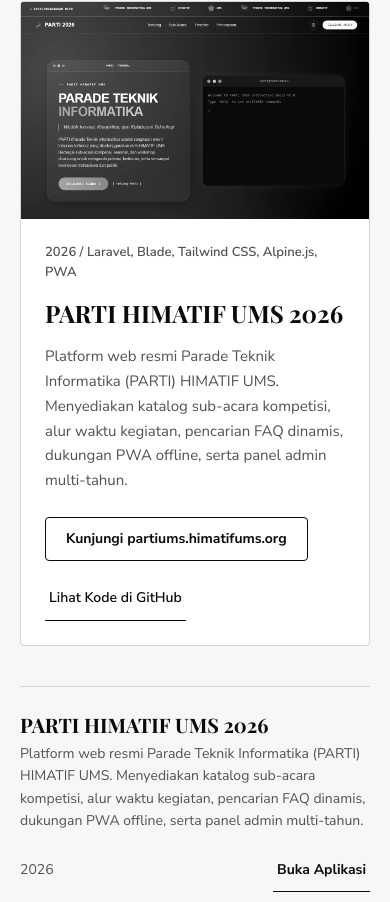
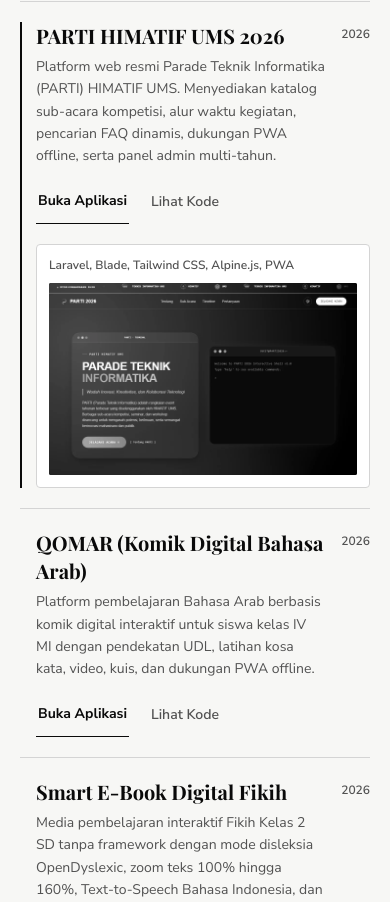
Before and after one commit to Atnan49/Portofolio, a React (Vite) app: page / in a window 390 px wide. Shown: the part 2162-3064 px from the top of the page. Built offline with nearby package versions, Linux system fonts and the light colour scheme; a web font is replaced by a local one.

Commit message:
fix: keep desktop project preview sticky beside list and show inline preview on mobile

```diff
--- a/src/components/WorkSection.tsx
+++ b/src/components/WorkSection.tsx
@@ -11,12 +11,21 @@ export function WorkSection() {
   const activeProject =
     SELECTED_PROJECTS.find((item) => item.id === activeId) ?? SELECTED_PROJECTS[0];
 
+  const handlePointerPreview = (id: string) => {
+    if (
+      typeof window !== "undefined" &&
+      window.matchMedia?.("(hover: hover)").matches
+    ) {
+      setActiveId(id);
+    }
+  };
+
   return (
     <section
       id="karya"
       className="bg-[#F7F7F5] text-[#0A0A0A] dark:bg-[#0A0A0A] dark:text-[#FAFAFA]"
     >
-      <div className="mx-auto flex max-w-[1440px] flex-col gap-10 px-5 py-16 md:px-10 md:py-20 lg:gap-12 lg:px-20 lg:py-24">
+      <div className="mx-auto flex max-w-[1440px] flex-col gap-10 px-5 pt-16 pb-16 md:px-10 md:pt-20 md:pb-20 lg:gap-12 lg:px-20 lg:pt-24 lg:pb-10">
         <div className="flex flex-col justify-between gap-2 sm:flex-row sm:items-end">
           <h2 className="font-serif text-3xl font-bold md:text-4xl">
             Karya Pilihan
@@ -26,8 +35,122 @@ export function WorkSection() {
           </p>
         </div>
 
-        <div className="grid grid-cols-1 overflow-hidden rounded border border-[#D4D4D4] bg-[#FFFFFF] lg:grid-cols-12 dark:border-[#262626] dark:bg-[#141414]">
-          <div className="relative aspect-[16/10] w-full overflow-hidden bg-[#141414] lg:col-span-6 lg:aspect-auto lg:min-h-[380px]">
+        <div className="grid grid-cols-1 gap-10 lg:grid-cols-12 lg:items-start lg:gap-12">
+          <div className="lg:col-span-6 lg:pb-24">
+            <ul
+              aria-label="Daftar proyek"
+              className="divide-y divide-[#D4D4D4] border-y border-[#D4D4D4] dark:divide-[#262626] dark:border-[#262626]"
+            >
+            {SELECTED_PROJECTS.map((project) => {
+              const isActive = project.id === activeProject.id;
+
+              return (
+                <li
+                  key={project.id}
+                  onMouseEnter={() => handlePointerPreview(project.id)}
+                  className="relative py-5 md:py-7"
+                >
+                  {isActive ? (
+                    <motion.span
+                      layoutId="active-project-marker"
+                      aria-hidden="true"
+                      transition={{ type: "spring", stiffness: 320, damping: 30 }}
+                      className="absolute inset-y-5 left-0 w-0.5 bg-[#0A0A0A] dark:bg-[#FAFAFA]"
+                    />
+                  ) : null}
+
+                  <div className="flex flex-col gap-3 pl-4 md:pl-5">
+                    <div className="flex items-start justify-between gap-4">
+                      <button
+                        type="button"
+                        onClick={() => setActiveId(project.id)}
+                        aria-pressed={isActive}
+                        className="flex flex-1 flex-col gap-1.5 text-left transition-opacity hover:opacity-80"
+                      >
+                        <span className="font-serif text-xl font-bold text-[#0A0A0A] md:text-[1.375rem] dark:text-[#FAFAFA]">
+                          {project.title}
+                        </span>
+                        <span className="text-sm leading-[1.6] text-[#525252] dark:text-[#A3A3A3]">
+                          {project.summary}
+                        </span>
+                      </button>
+
+                      <span className="shrink-0 pt-1 text-xs font-semibold text-[#525252] dark:text-[#A3A3A3]">
+                        {project.year}
+                      </span>
+                    </div>
+
+                    <div className="flex flex-wrap items-center gap-5">
+                      <a
+                        href={project.liveUrl}
+                        target="_blank"
+                        rel="noopener noreferrer"
+                        className="inline-flex min-h-11 items-center border-b border-[#0A0A0A] px-0.5 text-sm font-bold text-[#0A0A0A] transition-opacity hover:opacity-75 dark:border-[#FAFAFA] dark:text-[#FAFAFA]"
+                      >
+                        Buka Aplikasi
+                      </a>
+
+                      {project.repoUrl ? (
+                        <a
+                          href={project.repoUrl}
+                          target="_blank"
+                          rel="noopener noreferrer"
+                          className="inline-flex min-h-11 items-center px-0.5 text-sm font-semibold text-[#525252] transition-colors hover:text-[#0A0A0A] dark:text-[#A3A3A3] dark:hover:text-[#FAFAFA]"
+                        >
+                          Lihat Kode
+                        </a>
+                      ) : null}
+                    </div>
+
+                    <AnimatePresence initial={false}>
+                      {isActive ? (
+                        <motion.div
+                          key={`${project.id}-mobile-preview`}
+                          initial={
+                            shouldReduceMotion
+                              ? false
+                              : { opacity: 0, height: 0 }
+                          }
+                          animate={{ opacity: 1, height: "auto" }}
+                          exit={
+                            shouldReduceMotion
+                              ? { opacity: 0 }
+                              : { opacity: 0, height: 0 }
+                          }
+                          transition={{ duration: 0.28, ease: EASE }}
+                          className="overflow-hidden lg:hidden"
+                        >
+                          <div className="mt-2 flex flex-col gap-2.5 rounded border border-[#D4D4D4] bg-[#FFFFFF] p-3 dark:border-[#262626] dark:bg-[#141414]">
+                            <p className="text-xs font-semibold text-[#525252] dark:text-[#A3A3A3]">
+                              {project.stack}
+                            </p>
+                            <div className="aspect-[16/10] w-full overflow-hidden rounded-[2px] bg-[#141414]">
+                              <img
+                                src={project.imageSrc}
+                                alt={project.imageAlt}
+                                width={1260}
+                                height={800}
+                                loading="lazy"
+                                decoding="async"
+                                className="block h-full w-full object-cover object-center"
+                              />
+                            </div>
+                          </div>
+                        </motion.div>
+                      ) : null}
+                    </AnimatePresence>
+                  </div>
+                </li>
+              );
+            })}
+            </ul>
+          </div>
+
+          <div
+            data-testid="desktop-project-preview"
+            className="hidden overflow-hidden rounded border border-[#D4D4D4] bg-[#FFFFFF] lg:sticky lg:top-24 lg:col-span-6 lg:flex lg:flex-col dark:border-[#262626] dark:bg-[#141414]"
+          >
+            <div className="relative aspect-[16/10] w-full overflow-hidden bg-[#141414]">
               <AnimatePresence mode="wait">
                 <motion.img
                   key={activeProject.id}
@@ -41,36 +164,34 @@ export function WorkSection() {
                     shouldReduceMotion ? { opacity: 0 } : { opacity: 0, scale: 1.02 }
                   }
                   animate={{ opacity: 1, scale: 1 }}
-                exit={shouldReduceMotion ? { opacity: 0 } : { opacity: 0, scale: 0.99 }}
-                transition={{ duration: 0.3, ease: EASE }}
-                className="block h-full w-full object-cover object-top transition-transform duration-500 ease-out hover:scale-[1.02]"
+                  exit={
+                    shouldReduceMotion ? { opacity: 0 } : { opacity: 0, scale: 0.99 }
+                  }
+                  transition={{ duration: 0.26, ease: EASE }}
+                  className="block h-full w-full object-cover object-center transition-transform duration-500 ease-out hover:scale-[1.02]"
                 />
               </AnimatePresence>
             </div>
 
-          <div className="flex flex-col justify-center p-6 md:p-10 lg:col-span-6 lg:p-12">
+            <div className="flex flex-col justify-center p-6 md:p-7">
               <AnimatePresence mode="wait">
                 <motion.div
                   key={activeProject.id}
-                initial={shouldReduceMotion ? { opacity: 0 } : { opacity: 0, y: 10 }}
+                  initial={shouldReduceMotion ? { opacity: 0 } : { opacity: 0, y: 8 }}
                   animate={{ opacity: 1, y: 0 }}
-                exit={shouldReduceMotion ? { opacity: 0 } : { opacity: 0, y: -8 }}
-                transition={{ duration: 0.26, ease: EASE }}
-                className="flex flex-col gap-4"
+                  exit={shouldReduceMotion ? { opacity: 0 } : { opacity: 0, y: -6 }}
+                  transition={{ duration: 0.22, ease: EASE }}
+                  className="flex flex-col gap-3"
                 >
                   <p className="text-[13px] font-semibold text-[#525252] dark:text-[#A3A3A3]">
                     {activeProject.year} / {activeProject.stack}
                   </p>
 
-                <h3 className="font-serif text-2xl leading-[1.25] font-bold text-[#0A0A0A] md:text-[1.875rem] dark:text-[#FAFAFA]">
+                  <h3 className="font-serif text-2xl leading-[1.25] font-bold text-[#0A0A0A] dark:text-[#FAFAFA]">
                     {activeProject.title}
                   </h3>
 
-                <p className="text-[15px] leading-[1.65] text-[#525252] dark:text-[#A3A3A3]">
-                  {activeProject.summary}
-                </p>
-
-                <div className="flex flex-wrap items-center gap-4 pt-2">
+                  <div className="flex flex-wrap items-center gap-4 pt-1">
                     <motion.a
                       href={activeProject.liveUrl}
                       target="_blank"
@@ -97,61 +218,7 @@ export function WorkSection() {
               </AnimatePresence>
             </div>
           </div>
-
-        <ul
-          aria-label="Daftar proyek"
-          className="divide-y divide-[#D4D4D4] border-y border-[#D4D4D4] dark:divide-[#262626] dark:border-[#262626]"
-        >
-          {SELECTED_PROJECTS.map((project) => {
-            const isActive = project.id === activeProject.id;
-
-            return (
-              <li
-                key={project.id}
-                className="relative flex flex-col justify-between gap-4 py-6 md:flex-row md:items-center md:gap-8"
-              >
-                {isActive ? (
-                  <motion.span
-                    layoutId="active-project-marker"
-                    aria-hidden="true"
-                    transition={{ type: "spring", stiffness: 320, damping: 30 }}
-                    className="absolute inset-y-4 left-0 hidden w-0.5 bg-[#0A0A0A] md:block dark:bg-[#FAFAFA]"
-                  />
-                ) : null}
-
-                <button
-                  type="button"
-                  onClick={() => setActiveId(project.id)}
-                  onMouseEnter={() => setActiveId(project.id)}
-                  aria-pressed={isActive}
-                  className="flex flex-1 flex-col gap-1 text-left transition-opacity hover:opacity-80 md:pl-5"
-                >
-                  <span className="font-serif text-xl font-bold text-[#0A0A0A] md:text-[1.375rem] dark:text-[#FAFAFA]">
-                    {project.title}
-                  </span>
-                  <span className="text-sm leading-[1.6] text-[#525252] dark:text-[#A3A3A3]">
-                    {project.summary}
-                  </span>
-                </button>
-
-                <div className="flex items-center justify-between gap-8 md:justify-end">
-                  <span className="text-sm text-[#525252] dark:text-[#A3A3A3]">
-                    {project.year}
-                  </span>
-
-                  <a
-                    href={project.liveUrl}
-                    target="_blank"
-                    rel="noopener noreferrer"
-                    className="group relative inline-flex min-h-11 items-center border-b border-[#0A0A0A] px-1 text-sm font-bold text-[#0A0A0A] transition-opacity hover:opacity-75 dark:border-[#FAFAFA] dark:text-[#FAFAFA]"
-                  >
-                    Buka Aplikasi
-                  </a>
         </div>
-              </li>
-            );
-          })}
-        </ul>
       </div>
     </section>
   );
```
Lines whose indentation alone changed are shown as unchanged.
